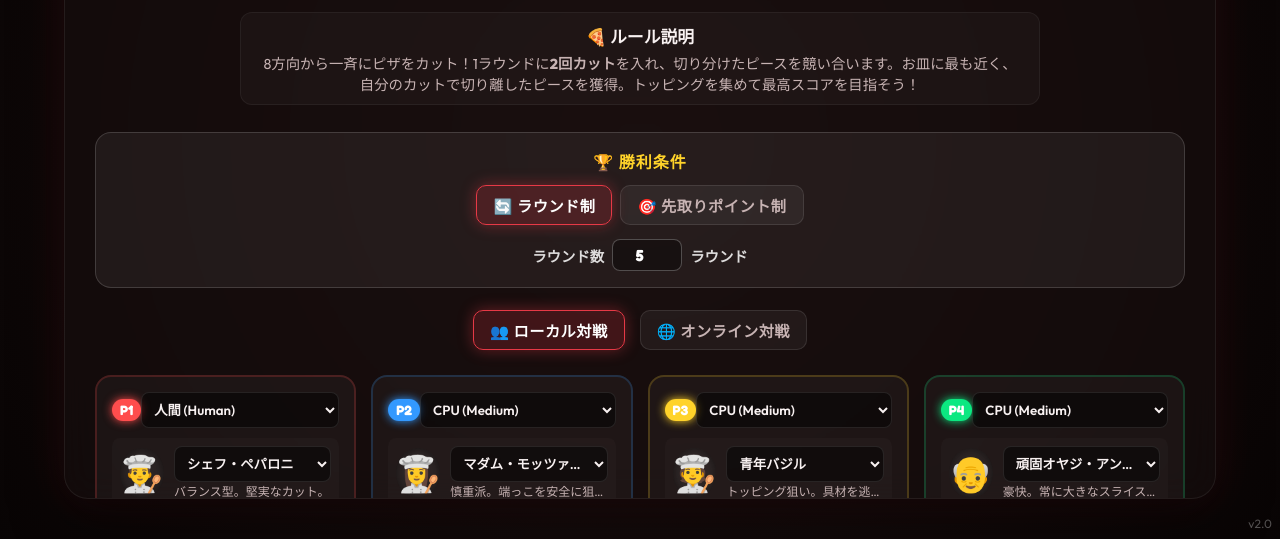
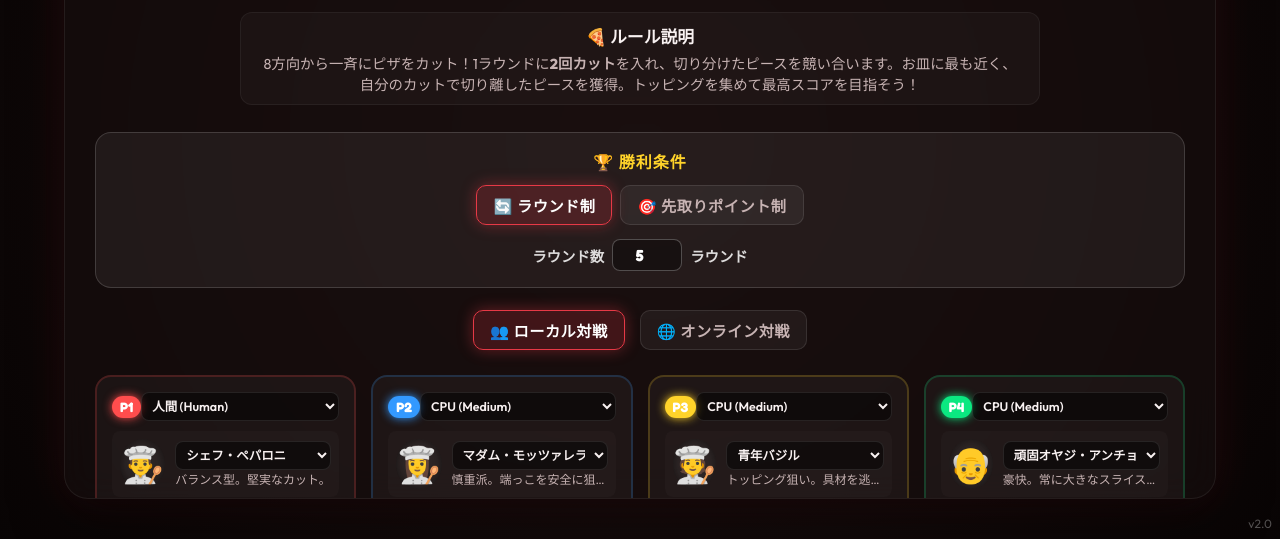
Before and after one commit to ankakepizza551/pizza-cutter-royale, a plain HTML site: page index.html in a window 1280 px wide. Shown: the part 261-800 px from the top of the page. Drawn offline with Linux system fonts and the light colour scheme.

Commit message:
文字サイズ調整

```diff
--- a/style.css
+++ b/style.css
@@ -262,17 +262,16 @@ body {
   border: 1px solid rgba(255, 255, 255, 0.1);
   color: var(--text-primary);
   border-radius: 8px;
-  padding: 8px;
+  padding: 5px 6px;
   width: 100%;
   max-width: 100%;
   min-width: 0;
   box-sizing: border-box;
   outline: none;
   font-family: var(--font-display);
+  font-size: 0.78rem;
   font-weight: 600;
   cursor: pointer;
-  overflow: hidden;
-  text-overflow: ellipsis;
 }
 
 .char-preview {
```
